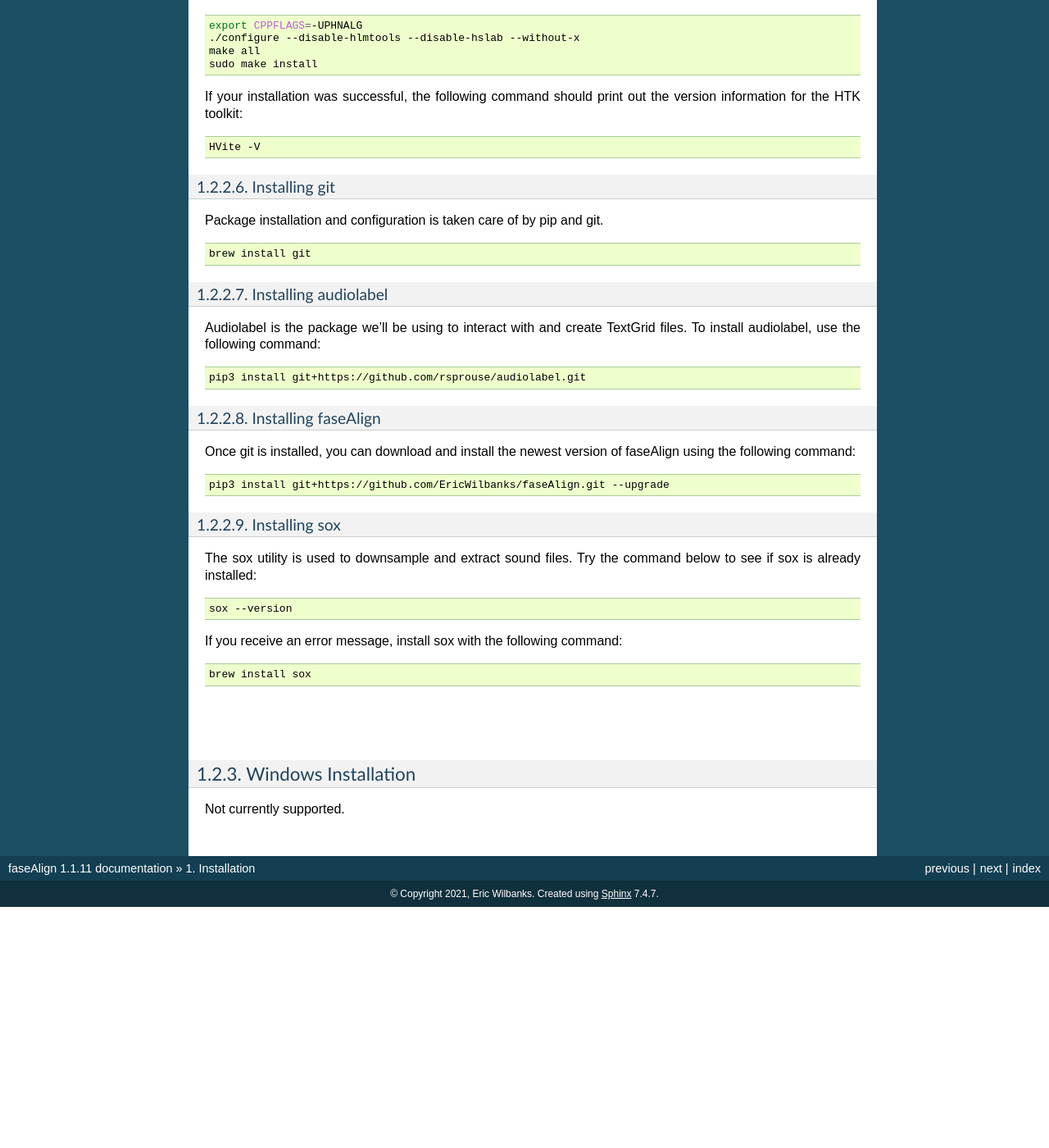
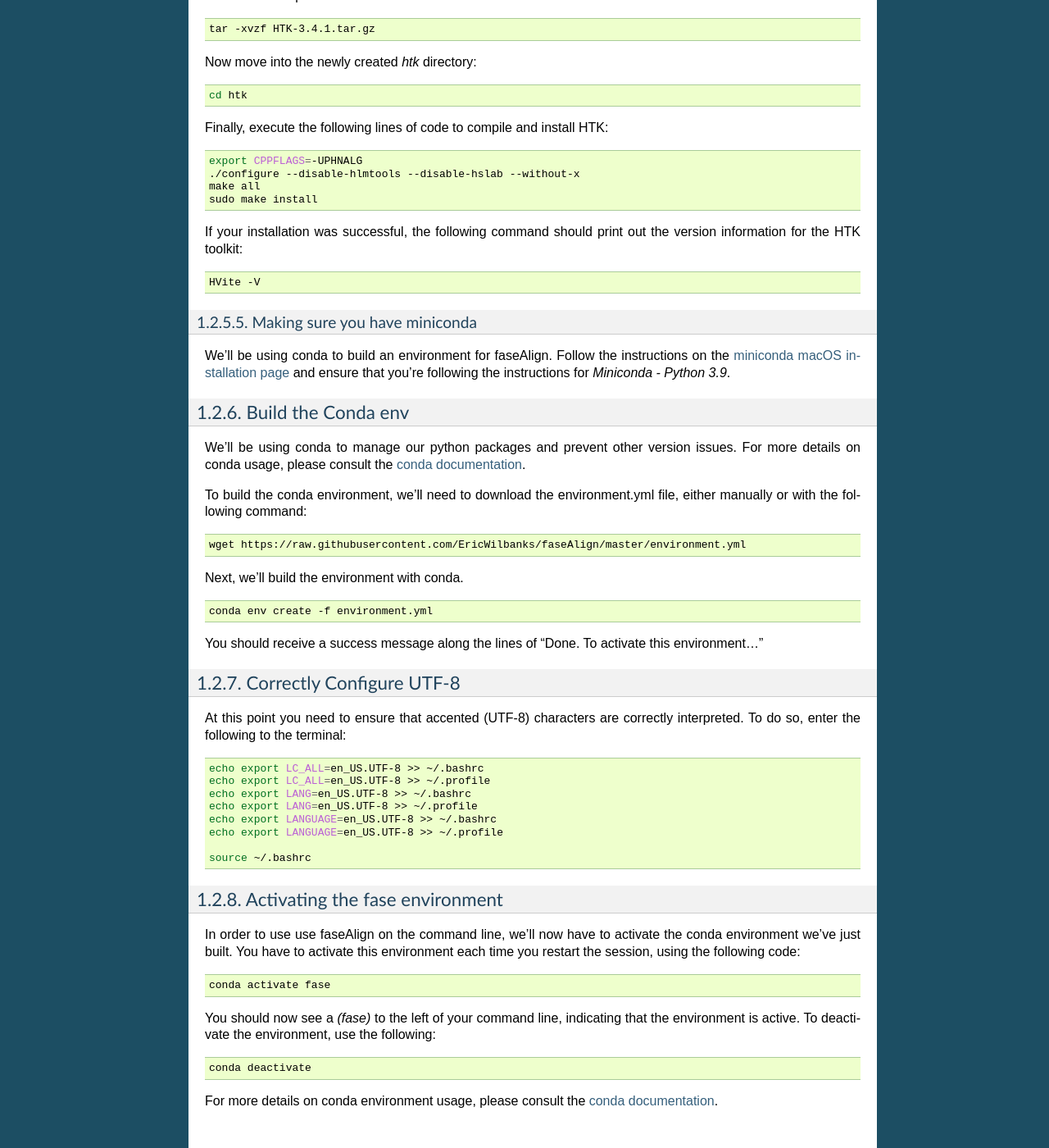
Before and after one commit to EricWilbanks/faseAlign, a Sphinx documentation site: the page built from docs/installation.rst, in a window 1280 px wide and 1400 px high, scrolled down 5013 px. Shown: the whole window at 82% size. Built offline with Sphinx 7.4.7, drawn with Linux system fonts in a browser that asks for light colours; before the commit the page ends 6119 px from its top, so only the background shows below that; some of the changed text lies outside the part shown.

Commit message:
conda installation updates

```diff
--- a/docs/changelog.rst
+++ b/docs/changelog.rst
@@ -3,6 +3,10 @@
 
 Changelog
 =========
+#. **Version 1.1.12**: April 25, 2021
+
+		#. New installation instructions for conda environment method
+
 #. **Version 1.1.11**: March 30, 2021
 
 		#. Fixed bug where -n flag was removing characters from beginning and end of argument
--- a/docs/conf.py
+++ b/docs/conf.py
@@ -62,9 +62,9 @@
 # built documents.
 #
 # The short X.Y version.
-version = '1.1.11'
+version = '1.1.12'
 # The full version, including alpha/beta/rc tags.
-release = '1.1.11'
+release = '1.1.12'
 
 # The language for content autogenerated by Sphinx. Refer to documentation
 # for a list of supported languages.
--- a/docs/installation.rst
+++ b/docs/installation.rst
@@ -14,12 +14,18 @@
 
 .. _`HTK source code`: http://htk.eng.cam.ac.uk/ftp/software/HTK-3.4.1.tar.gz
 
+.. _`conda documentation`: https://docs.conda.io/projects/conda/en/latest/user-guide/tasks/manage-environments.html
+
+.. _`miniconda linux installation page`: https://docs.conda.io/projects/conda/en/latest/user-guide/install/linux.html
+
+.. _`miniconda macOS installation page`: https://docs.conda.io/projects/conda/en/latest/user-guide/install/macos.html
+
 Installation
 ============
 
 .. note::
 
-	The most user-friendly option is the :ref:`install-bpm` which has faseAlign already included. This option however takes up a large (~14GB) amount of disk space.
+	The most user-friendly option is the :ref:`install-bpm` which has much of the required software already included. This option however takes up a large (~14GB) amount of disk space.
 
 	If you'd prefer to compile from source, choose either :ref:`install-linux`, :ref:`install-mac`, or :ref:`install-windows`.
 
@@ -83,19 +89,29 @@
 
 You will be prompted for the username and password from your HTK registration.
 
-Updating faseAlign
-++++++++++++++++++
+Build the Conda env
++++++++++++++++++++
 
-Make sure you have the most recent version of faseAlign by calling the following in the terminal:
+We'll be using conda to manage our python packages and prevent other version issues. For more details on conda usage, please consult the `conda documentation`_.
+
+To build the conda environment, we'll need to download the environment.yml file, either manually or with the following command:
 
 .. code-block:: bash
 
-	pip3 install git+https://github.com/EricWilbanks/faseAlign.git --upgrade
+	wget https://raw.githubusercontent.com/EricWilbanks/faseAlign/master/environment.yml
+
+Next, we'll build the environment with conda.
+
+.. code-block:: bash
+
+	conda env create -f environment.yml
+
+You should receive a success message along the lines of "Done. To activate this environment..."
 
 Correctly Configure UTF-8
 +++++++++++++++++++++++++
 
-At this point you likely want to ensure that accented (UTF-8) characters are correctly interpreted. To do so, enter the following to the terminal:
+At this point you need to ensure that accented (UTF-8) characters are correctly interpreted. To do so, enter the following to the terminal:
 
 .. code-block:: bash
 
@@ -107,6 +123,23 @@
 	echo export LANGUAGE=en_US.UTF-8 >> ~/.profile
 
 	source ~/.bashrc
+
+Activating the fase environment
++++++++++++++++++++++++++++++++
+
+In order to use use faseAlign on the command line, we'll now have to activate the conda environment we've just built. You have to activate this environment each time you restart the session, using the following code:
+
+.. code-block:: bash
+
+	conda activate fase
+
+You should now see a `(fase)` to the left of your command line, indicating that the environment is active. To deactivate the environment, use the following:
+
+.. code-block:: bash
+
+	conda deactivate
+
+For more details on conda environment usage, please consult the `conda documentation`_.
 
 |
 |
@@ -127,24 +160,6 @@
 
 Linux Installation
 ++++++++++++++++++
-
-Making sure you have Python 3
-*****************************
-
-faseAlign is developed to run using Python 3. To check to see if you have Python 3 installed, execute the following code at the command line:
-
-.. code-block:: bash
-
-	python3 --version
-
-If this command fails, you need to install a newer version of python:
-
-.. code-block:: bash
-
-	sudo apt-get install python3.8
-
-
-.. note:: the current version of faseAlign has been tested on Python release 3.8
 
 
 Downloading HTK
@@ -187,53 +202,35 @@
 
 	HVite -V
 
-Installing git
-**************
+Making sure you have miniconda
+******************************
 
-Package installation and configuration is taken care of by pip and git.
+We'll be using conda to build an environment for faseAlign. Follow the instructions on the `miniconda linux installation page`_ and ensure that you're following the instructions for *Miniconda - Python 3.9*.
+
+
+Build the Conda env
++++++++++++++++++++
+
+We'll be using conda to manage our python packages and prevent other version issues. For more details on conda usage, please consult the `conda documentation`_.
+
+To build the conda environment, we'll need to download the environment.yml file, either manually or with the following command:
 
 .. code-block:: bash
 
-	sudo apt-get install git
+	wget https://raw.githubusercontent.com/EricWilbanks/faseAlign/master/environment.yml
 
-Installing audiolabel
-*********************
-
-Audiolabel is the package we'll be using to interact with and create TextGrid files. To install audiolabel, use the following command:
+Next, we'll build the environment with conda.
 
 .. code-block:: bash
 
-    pip3 install git+https://github.com/rsprouse/audiolabel.git
+	conda env create -f environment.yml
 
-Installing faseAlign
-********************
-
-Once git is installed, you can download and install the newest version of faseAlign using the following command:
-
-.. code-block:: bash
-
-	pip3 install git+https://github.com/EricWilbanks/faseAlign.git --upgrade
-
-Installing sox
-**************
-
-The sox utility is used to downsample and extract sound files. Try the command below to see if sox is already installed:
-
-.. code-block:: bash
-
-	sox --version
-
-If you receive an error message, install sox with the following command:
-
-.. code-block:: bash
-
-	sudo apt-get install sox
-
+You should receive a success message along the lines of "Done. To activate this environment..."
 
 Correctly Configure UTF-8
-*************************
++++++++++++++++++++++++++
 
-At this point you likely want to ensure that accented (UTF-8) characters are correctly interpreted. To do so, enter the following to the terminal:
+At this point you need to ensure that accented (UTF-8) characters are correctly interpreted. To do so, enter the following to the terminal:
 
 .. code-block:: bash
 
@@ -246,6 +243,22 @@
 
 	source ~/.bashrc
 
+Activating the fase environment
++++++++++++++++++++++++++++++++
+
+In order to use use faseAlign on the command line, we'll now have to activate the conda environment we've just built. You have to activate this environment each time you restart the session, using the following code:
+
+.. code-block:: bash
+
+	conda activate fase
+
+You should now see a `(fase)` to the left of your command line, indicating that the environment is active. To deactivate the environment, use the following:
+
+.. code-block:: bash
+
+	conda deactivate
+
+For more details on conda environment usage, please consult the `conda documentation`_.
 
 |
 |
@@ -281,16 +294,6 @@
 .. code-block:: bash
 
 	ruby -e "$(curl -fsSL https://raw.githubusercontent.com/Homebrew/install/master/install)"
-
-Making sure you have Python 3
-*****************************
-
-Now we make sure we have a current version of Python3:
-
-.. code-block:: bash
-
-	brew install python3
-
 
 Downloading HTK
 ***************
@@ -332,52 +335,63 @@
 
 	HVite -V
 
-Installing git
-**************
+Making sure you have miniconda
+******************************
 
-Package installation and configuration is taken care of by pip and git.
+We'll be using conda to build an environment for faseAlign. Follow the instructions on the `miniconda macOS installation page`_ and ensure that you're following the instructions for *Miniconda - Python 3.9*.
+
+
+Build the Conda env
++++++++++++++++++++
+
+We'll be using conda to manage our python packages and prevent other version issues. For more details on conda usage, please consult the `conda documentation`_.
+
+To build the conda environment, we'll need to download the environment.yml file, either manually or with the following command:
 
 .. code-block:: bash
 
-	brew install git
+	wget https://raw.githubusercontent.com/EricWilbanks/faseAlign/master/environment.yml
 
-Installing audiolabel
-*********************
-
-Audiolabel is the package we'll be using to interact with and create TextGrid files. To install audiolabel, use the following command:
+Next, we'll build the environment with conda.
 
 .. code-block:: bash
 
-	pip3 install git+https://github.com/rsprouse/audiolabel.git
+	conda env create -f environment.yml
 
-Installing faseAlign
-********************
+You should receive a success message along the lines of "Done. To activate this environment..."
 
-Once git is installed, you can download and install the newest version of faseAlign using the following command:
+Correctly Configure UTF-8
++++++++++++++++++++++++++
+
+At this point you need to ensure that accented (UTF-8) characters are correctly interpreted. To do so, enter the following to the terminal:
 
 .. code-block:: bash
 
-	pip3 install git+https://github.com/EricWilbanks/faseAlign.git --upgrade
+	echo export LC_ALL=en_US.UTF-8 >> ~/.bashrc
+	echo export LC_ALL=en_US.UTF-8 >> ~/.profile
+	echo export LANG=en_US.UTF-8 >> ~/.bashrc
+	echo export LANG=en_US.UTF-8 >> ~/.profile
+	echo export LANGUAGE=en_US.UTF-8 >> ~/.bashrc
+	echo export LANGUAGE=en_US.UTF-8 >> ~/.profile
 
+	source ~/.bashrc
 
+Activating the fase environment
++++++++++++++++++++++++++++++++
 
-
-Installing sox
-**************
-
-The sox utility is used to downsample and extract sound files. Try the command below to see if sox is already installed:
+In order to use use faseAlign on the command line, we'll now have to activate the conda environment we've just built. You have to activate this environment each time you restart the session, using the following code:
 
 .. code-block:: bash
 
-	sox --version
+	conda activate fase
 
-If you receive an error message, install sox with the following command:
+You should now see a `(fase)` to the left of your command line, indicating that the environment is active. To deactivate the environment, use the following:
 
 .. code-block:: bash
 
-	brew install sox
+	conda deactivate
 
-
+For more details on conda environment usage, please consult the `conda documentation`_.
 
 |
 |
@@ -388,4 +402,4 @@
 Windows Installation
 ++++++++++++++++++++
 
-Not currently supported.
+Not supported. Please use the :ref:`install-bpm`.
--- a/environment.yml
+++ b/environment.yml
@@ -2,7 +2,7 @@
 channels:
   - conda-forge
 dependencies:
-  - python
+  - python 3.9*
   - numpy
   - pip
   - git
```
